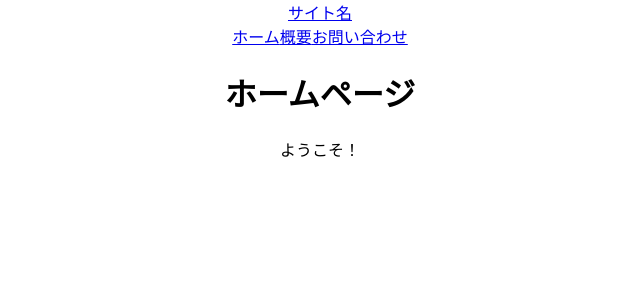
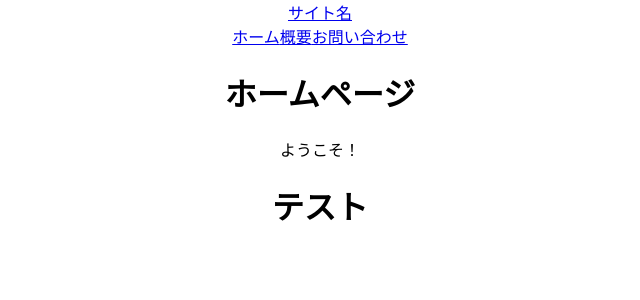
Before and after one commit to yuto1127/KingFisher, a React (Create React App) app in the folder APP/src/frontend/: page / in a window 1280 px wide. Shown: the top 300 px of the page, without its empty margins (320-960 px from the left). Built offline with nearby package versions, Linux system fonts and the light colour scheme.

Commit message:
テストコード修正

```diff
--- a/APP/src/frontend/src/App.tsx
+++ b/APP/src/frontend/src/App.tsx
@@ -1,16 +1,22 @@
 import React from 'react';
 import './App.css';
+import { BrowserRouter as Router, Routes, Route } from 'react-router-dom';
 import HomePage from './portal/home/page';
 import Header from './components/Header';
 
 function App() {
   return (
-    <div className="App">
-      <Header />
-      <main>
-        <HomePage />
-      </main>
-    </div>
+    <Router>
+      <div className="App">
+        <Header />
+        <main>
+          <Routes>
+            <Route path="/" element={<HomePage />} />
+            {/* 他のルートは必要に応じて追加 */}
+          </Routes>
+        </main>
+      </div>
+    </Router>
   );
 }
 
--- a/APP/src/frontend/src/components/Header/index.tsx
+++ b/APP/src/frontend/src/components/Header/index.tsx
@@ -1,22 +1,22 @@
 import React from 'react';
-import Link from 'next/link';
+import { Link } from 'react-router-dom';
 
 const Header = () => {
   return (
     <header className="bg-white shadow-md">
       <nav className="container mx-auto px-4 py-4">
         <div className="flex justify-between items-center">
-          <Link href="/" className="text-xl font-bold">
+          <Link to="/" className="text-xl font-bold">
             サイト名
           </Link>
           <div className="space-x-4">
-            <Link href="/" className="hover:text-gray-600">
+            <Link to="/" className="hover:text-gray-600">
               ホーム
             </Link>
-            <Link href="/about" className="hover:text-gray-600">
+            <Link to="/about" className="hover:text-gray-600">
               概要
             </Link>
-            <Link href="/contact" className="hover:text-gray-600">
+            <Link to="/contact" className="hover:text-gray-600">
               お問い合わせ
             </Link>
           </div>
--- a/APP/src/frontend/src/portal/home/page.tsx
+++ b/APP/src/frontend/src/portal/home/page.tsx
@@ -5,6 +5,7 @@ const HomePage = () => {
     <div className="container mx-auto px-4">
       <h1 className="text-3xl font-bold">ホームページ</h1>
       <p>ようこそ！</p>
+      <h1>テスト</h1>
     </div>
   );
 };
```
Also changed, not shown: APP/src/frontend/package.json (+15 -14 lines), 1 other file (tests, documents, lock files or other folders).
